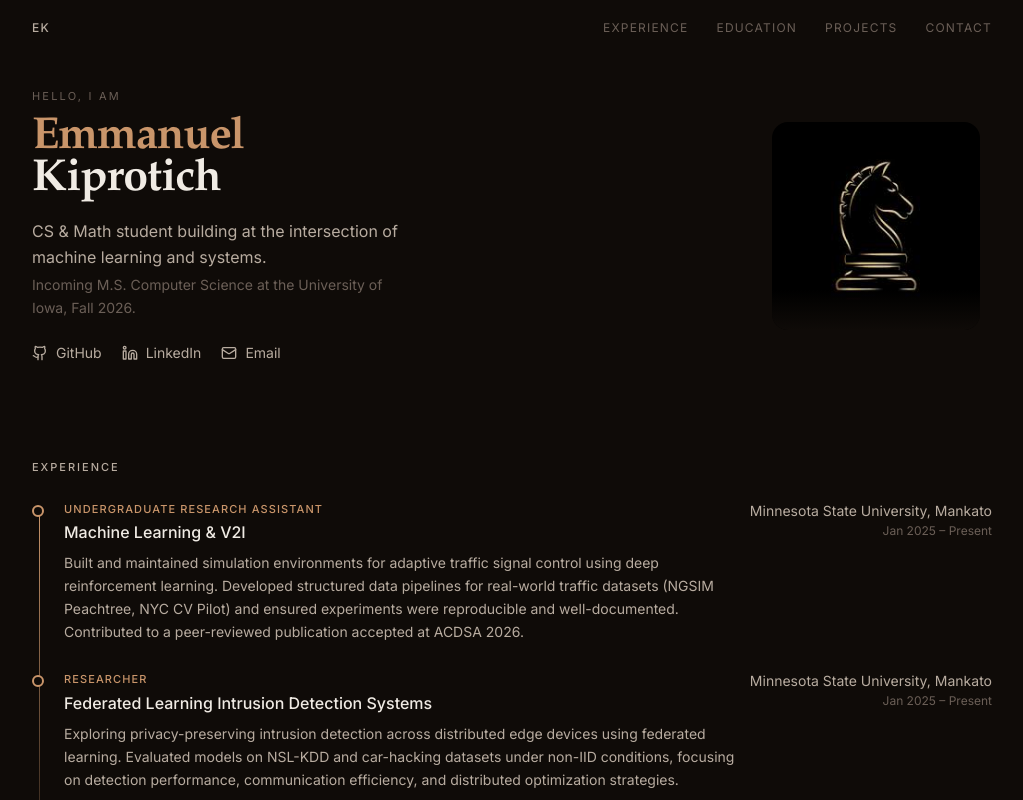
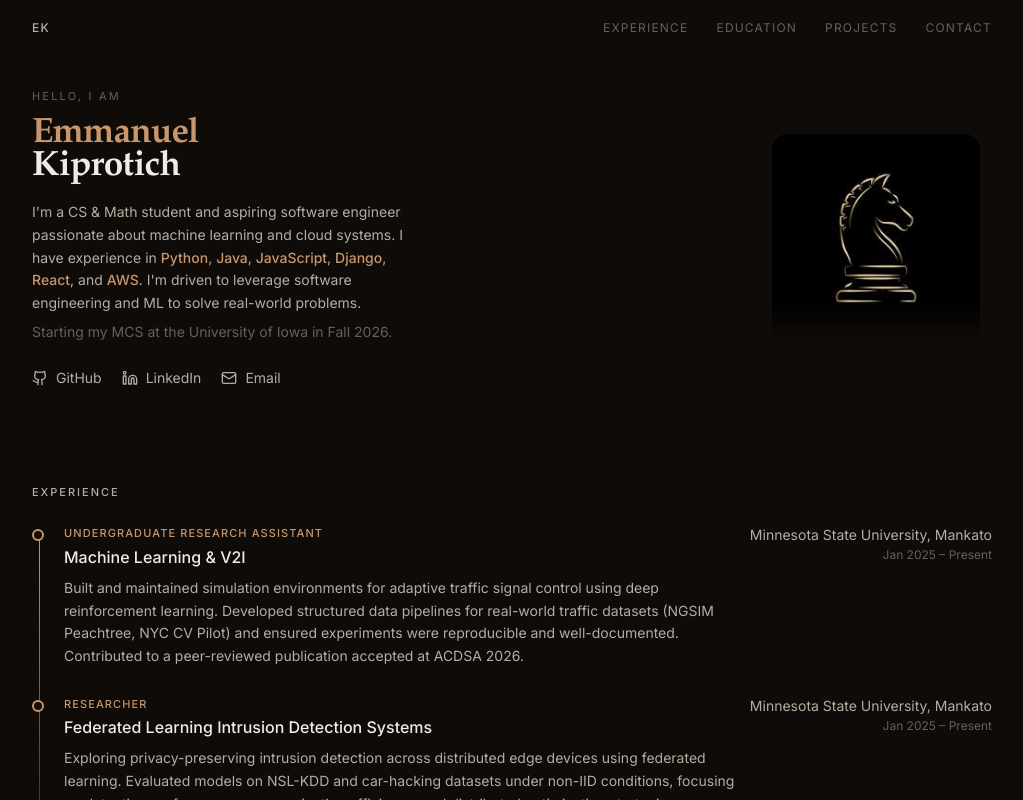
Before and after one commit to EGKIP/Portfolio, a React (Vite) app: page / in a window 1280 px wide. Shown: the top 800 px of the page, without its empty margins (128-1151 px from the left). Built offline with nearby package versions, Linux system fonts and the light colour scheme.

Commit message:
bio update

```diff
--- a/src/data/site.ts
+++ b/src/data/site.ts
@@ -2,8 +2,8 @@
 export const siteIdentity = {
   greeting: 'Hello, I am',
   name: 'Emmanuel Kiprotich',
-  bio: 'CS & Math student building at the intersection of machine learning and systems.',
-  bioExtended: 'Incoming M.S. Computer Science at the University of Iowa, Fall 2026.',
+  bio: "I'm a CS & Math student and aspiring software engineer passionate about machine learning and cloud systems. I have experience in Python, Java, JavaScript, Django, React, and AWS. I'm driven to leverage software engineering and ML to solve real-world problems.",
+  bioExtended: 'Starting my MCS at the University of Iowa in Fall 2026.',
 } as const
 
 export const profileImageSrc = new URL('../assets/profile.jpg', import.meta.url).href
--- a/src/sections/hero-preview.tsx
+++ b/src/sections/hero-preview.tsx
@@ -2,6 +2,21 @@ import { motion } from 'framer-motion'
 import { Container } from '../components/ui/container'
 import { ProfileActionLink } from '../components/ui/profile-action-link'
 import { navigation, profileActions, profileImageSrc, siteIdentity } from '../data/site'
+
+const TECH_KEYWORDS = new Set(['Python', 'Java', 'JavaScript', 'Django', 'React', 'AWS'])
+
+function HighlightText({ text }: { text: string }) {
+  const parts = text.split(/\b(Python|Java|JavaScript|Django|React|AWS)\b/)
+  return (
+    <>
+      {parts.map((part, i) =>
+        TECH_KEYWORDS.has(part)
+          ? <strong key={i} className="font-semibold text-[var(--accent)]">{part}</strong>
+          : <span key={i}>{part}</span>
+      )}
+    </>
+  )
+}
 
 export function HeroSection() {
   return (
@@ -38,13 +53,15 @@ export function HeroSection() {
                 {siteIdentity.greeting}
               </p>
 
-              <h1 className="text-[clamp(1.7rem,4.5vw,2.8rem)] leading-[0.94] tracking-tight">
+              <h1 className="text-[clamp(1.4rem,3.5vw,2.2rem)] leading-[0.96] tracking-tight">
                 <span className="block font-bold text-[var(--accent)]">Emmanuel</span>
                 <span className="block font-semibold text-[var(--fg)]">Kiprotich</span>
               </h1>
 
-              <div className="mt-4 max-w-sm space-y-1">
-                <p className="text-base leading-relaxed text-[var(--fg-muted)]">{siteIdentity.bio}</p>
+              <div className="mt-4 max-w-sm space-y-1.5">
+                <p className="text-sm leading-relaxed text-[var(--fg-muted)]">
+                  <HighlightText text={siteIdentity.bio} />
+                </p>
                 <p className="text-sm leading-relaxed text-[var(--fg-faint)]">{siteIdentity.bioExtended}</p>
               </div>
 
```
